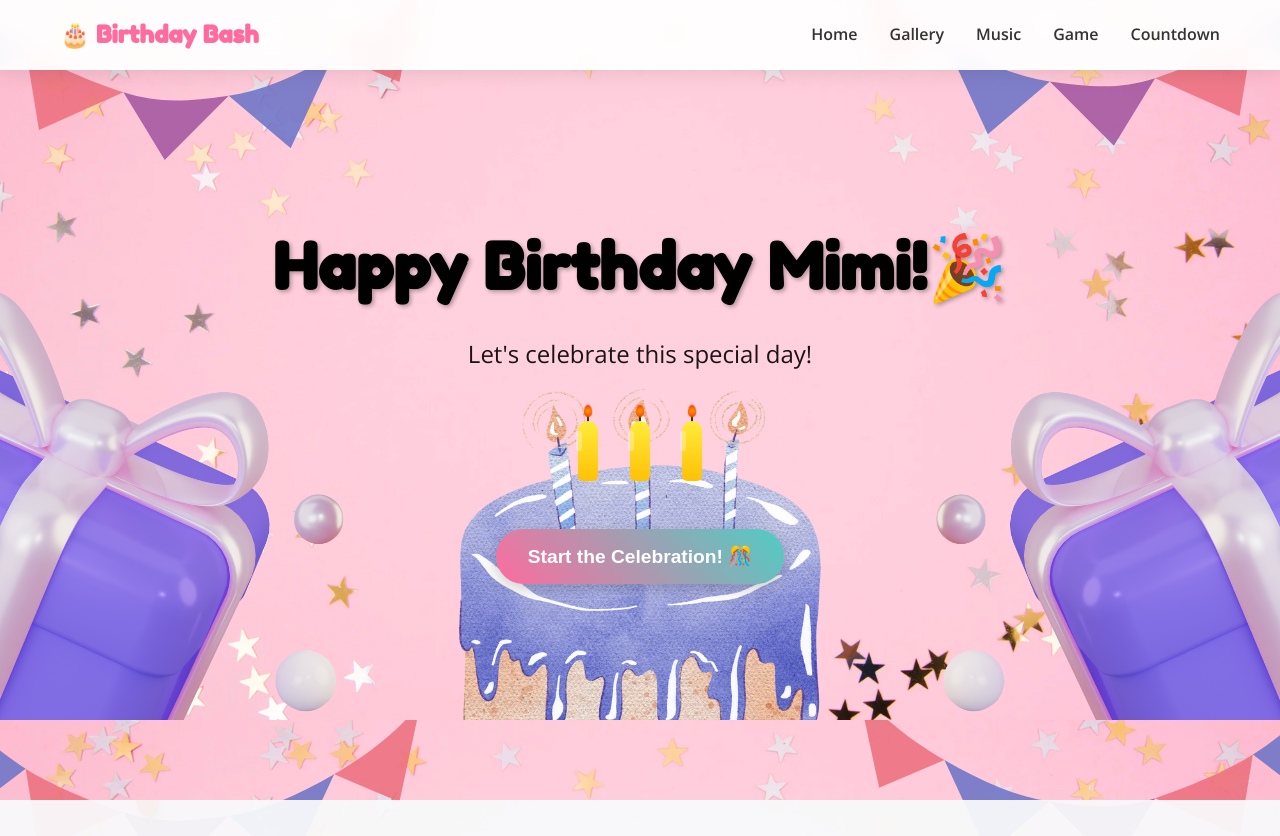
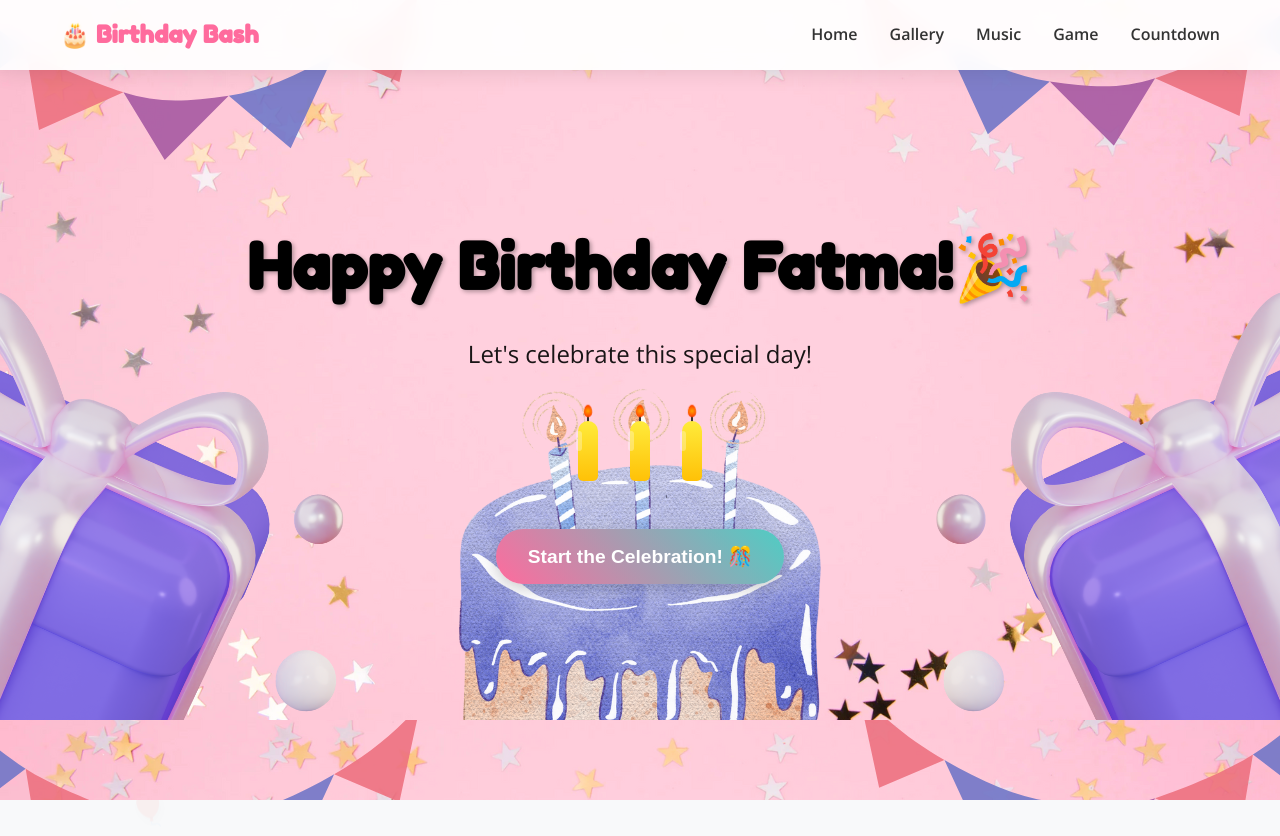
Before and after one commit to youssefsamier20/Birth-day-gift, a plain HTML site: page index.html in a window 1280 px wide. Shown: the top 836 px of the page. Drawn offline with nearby package versions, Linux system fonts and the light colour scheme.

Commit message:
second commit

```diff
--- a/index.html
+++ b/index.html
@@ -7,7 +7,7 @@
     <link rel="stylesheet" href="style.css">
     <link href="https://fonts.googleapis.com/css2?family=Fredoka+One:wght@400&family=Open+Sans:wght@300;400;600;700&display=swap" rel="stylesheet">
 </head>
-<body style="background-image:url('/Pink\ Purple\ Star\ Happy\ Birthday.png') ;">
+<body style="background-image:url('/Pink\ Purple\ Star\ Happy\ Birthday1.png') ;">
     <!-- Animated Background Elements -->
     <div class="background-animation">
         <div class="floating-balloons">
@@ -43,7 +43,7 @@
     <!-- Hero Section -->
     <section id="home" class="hero">
         <div class="hero-content">
-            <h1 class="hero-title animate-bounce">Happy Birthday Mimi!🎉</h1>
+            <h1 class="hero-title animate-bounce">Happy Birthday Fatma!🎉</h1>
             <p class="hero-subtitle">Let's celebrate this special day!</p>
             <div class="birthday-candles">
                 <div class="candle">
@@ -261,7 +261,7 @@
     <!-- Countdown Section -->
     <section id="countdown" class="countdown-section">
         <div class="container">
-            <h2 class="section-title">⏰ Birthday Countdown</h2>
+            <h2 class="section-title">⏰ The Next Birthday Countdown</h2>
             <div class="countdown-container">
                 <div class="countdown-input">
                     <label for="birthdayDate">Set Your Birthday Date:</label>
--- a/style.css
+++ b/style.css
@@ -11,7 +11,7 @@ body {
     /* color: #333;
     overflow-x: hidden;
     background: linear-gradient(135deg, #667eea 0%, #764ba2 100%); */
-    background-image: url('/Pink\ Purple\ Star\ Happy\ Birthday.png');
+    background-image: url('/Pink\ Purple\ Star\ Happy\ Birthday1.png');
 }
 
 .container {
```
Also changed, not shown: Birthday1.png (added).
